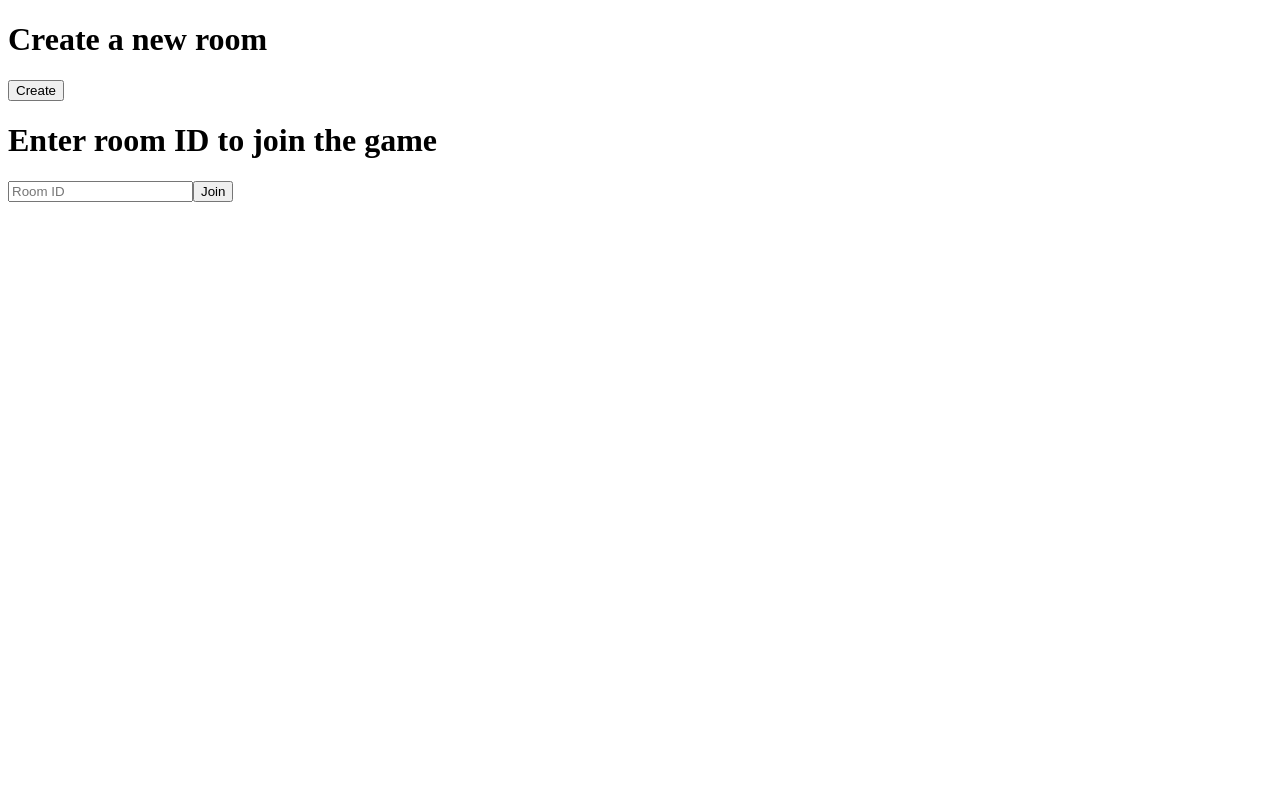
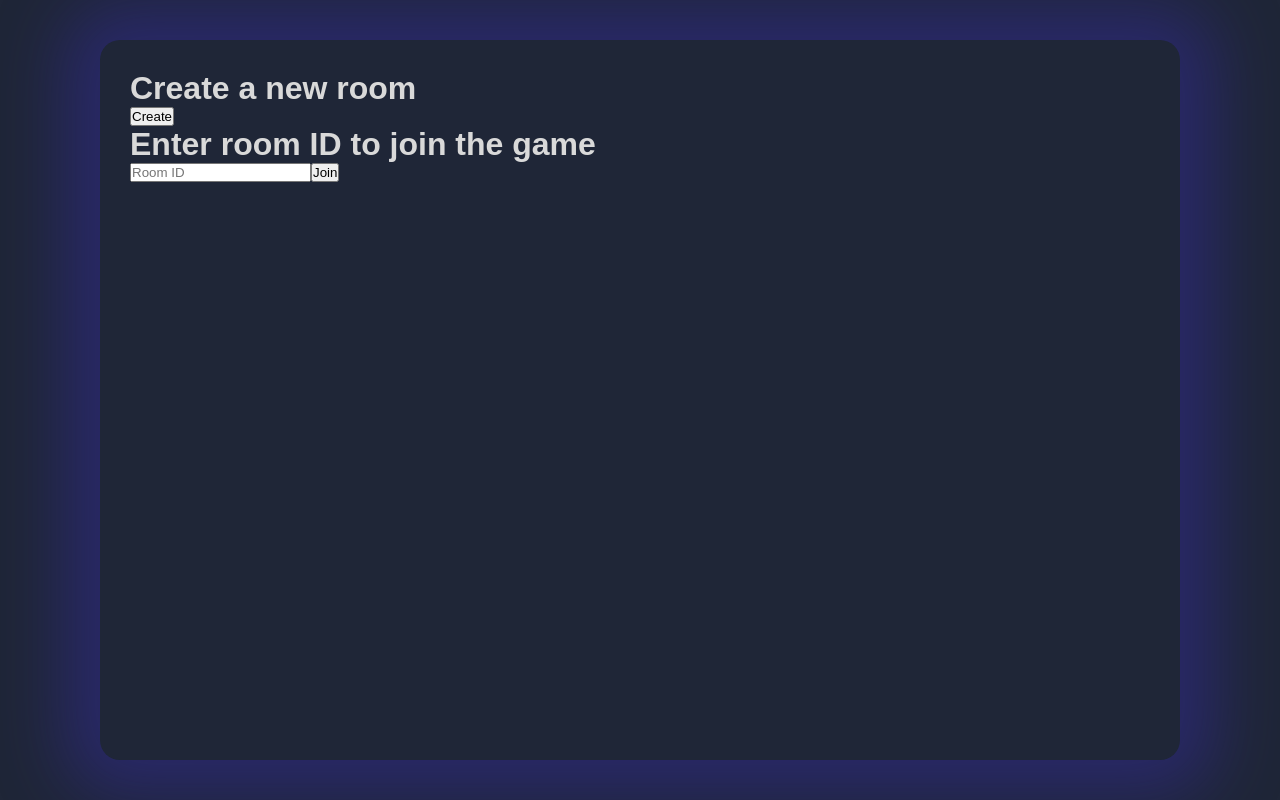
Before and after one commit to Crrayzze/shifume, a React (Create React App) app in the folder frontend/: page / in a window 1280 px wide. Built offline with nearby package versions, Linux system fonts and the light colour scheme; no server answers.

Commit message:
global style

```diff
--- a/frontend/src/App.css
+++ b/frontend/src/App.css
@@ -0,0 +1,25 @@
+* {
+  font-family: 'Josefin Sans', sans-serif;
+  --webkit-font-smoothing: antialiased;
+  transition: 0.3s;
+  margin: 0;
+  padding: 0;
+  box-sizing: border-box;
+}
+
+:root {
+  --background-color: #1F2637;
+  --color-white: #D9D9D9;
+  --border-radius: 5px;
+}
+
+.app-container {
+  background-color: var(--background-color);
+  color: var(--color-white);
+  height: 100vh;
+  width: 100vw;
+  display: flex;
+  flex-direction: column;
+  align-items: center;
+  justify-content: center;
+}
--- a/frontend/src/App.jsx
+++ b/frontend/src/App.jsx
@@ -1,29 +1,13 @@
 import "./App.css";
-import React, { useEffect, useState } from "react";
-import { Game } from "./scenes/game/game";
-import socketService from "./services/socket/socket";
-import { JoinRoom } from "./components/joinRoom/joinRoom";
+import React from "react";
+import { Main } from "./pages/main/main";
+
 
 function App() {
-  const [isInRoom, setIsInRoom] = useState(false);
-
-  const connectSocket = async () => {
-    await socketService
-      .connect("http://localhost:8000")
-      .catch((err) => {
-        console.log("Error: ", err);
-      });
-  };
-
-  useEffect(() => {
-    connectSocket();
-    console.log("useEffect run")
-  }, []);
 
   return (
-    <div>
-      {!isInRoom && <JoinRoom setIsInRoom={setIsInRoom} />}
-      {isInRoom && <Game setIsInRoom={setIsInRoom}/>}
+    <div className="app-container">
+      <Main />
     </div>
   );
 }
--- a/frontend/src/pages/home/home.jsx
+++ /dev/null
@@ -1,5 +0,0 @@
-import React from "react";
-
-export const Home = () => {
-  return <div>Home</div>;
-};
--- /dev/null
+++ b/frontend/src/pages/main/main.css
@@ -0,0 +1,7 @@
+.main-container {
+  width: 1080px;
+  height: 720px;
+  border-radius: 20px;
+  padding: 30px;
+  box-shadow: 0px 0px 69px 36px #392DBB61;
+}
--- /dev/null
+++ b/frontend/src/pages/main/main.jsx
@@ -0,0 +1,28 @@
+import React, { useEffect, useState } from "react";
+import { Game } from "../../scenes/game/game";
+import socketService from "../../services/socket/socket";
+import { JoinRoom } from "../../components/joinRoom/joinRoom";
+import "./main.css";
+
+export const Main = () => {
+  const [isInRoom, setIsInRoom] = useState(false);
+
+  const connectSocket = async () => {
+    await socketService.connect("http://localhost:8000").catch((err) => {
+      console.log("Error: ", err);
+    });
+  };
+
+  useEffect(() => {
+    connectSocket();
+    console.log("useEffect run");
+  }, []);
+
+  return (
+    <div className="main-container">
+
+      {!isInRoom && <JoinRoom setIsInRoom={setIsInRoom} />}
+      {isInRoom && <Game setIsInRoom={setIsInRoom} />}
+    </div>
+  );
+};
```
Also changed, not shown: frontend/src/pages/home/home.css (deleted).
